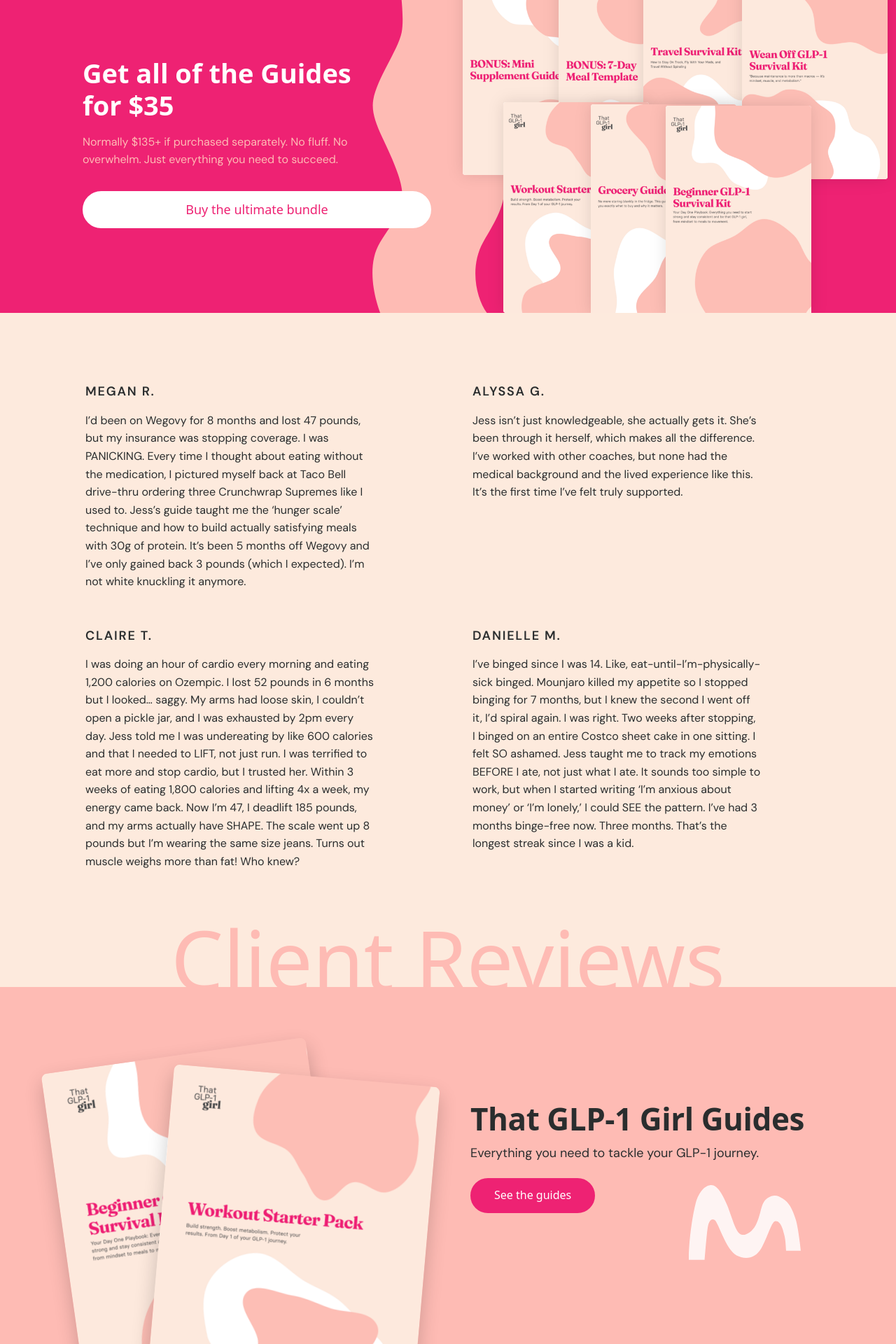
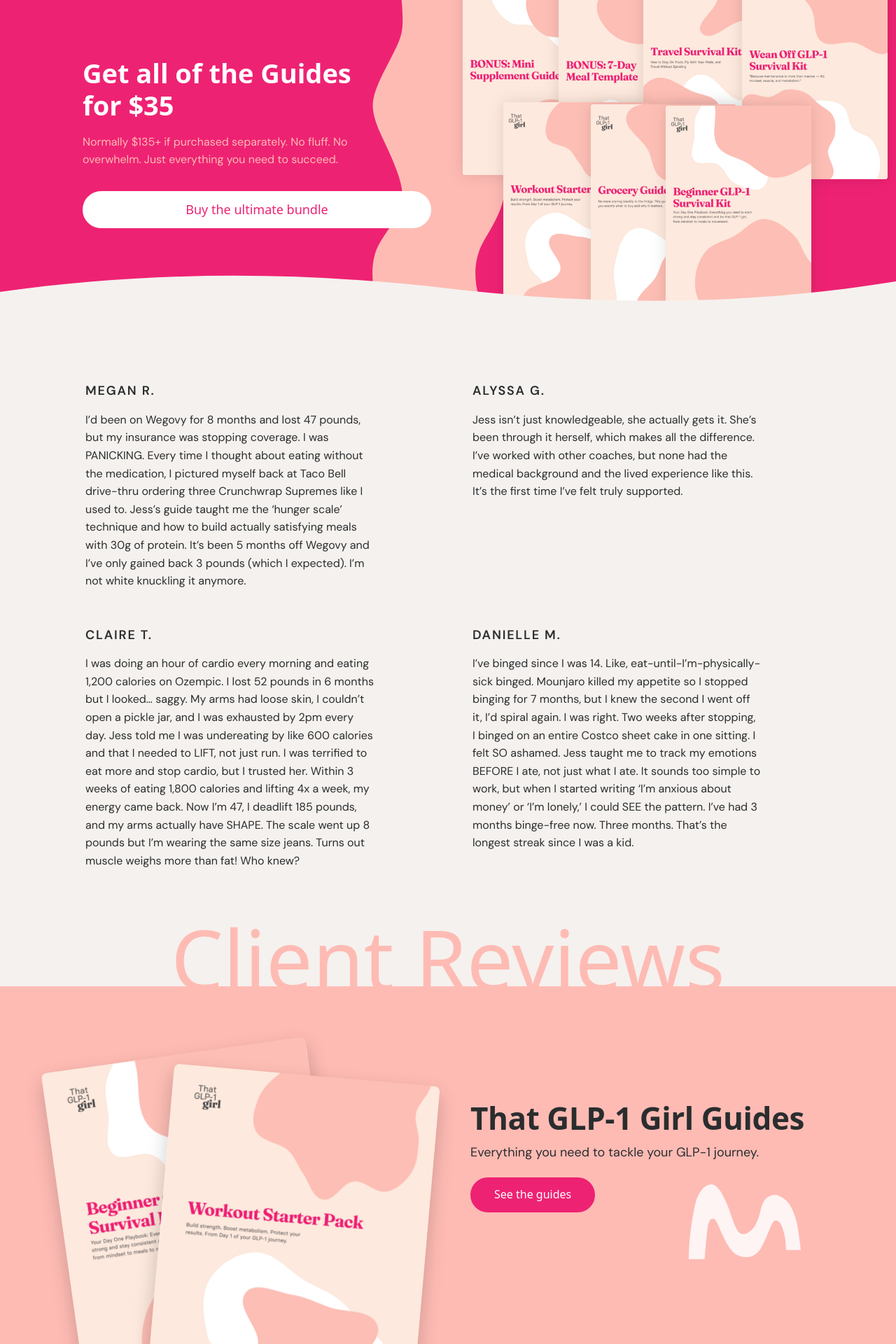
Before and after one commit to kylefiedler/glp1-marketing, a Jekyll site: the page built from about.html, in a window 1280 px wide. Shown: the part 4480-6400 px from the top of the page at 70% size. Built offline with Jekyll 4.4.1, drawn with Linux system fonts in a browser that asks for light colours; some web fonts are replaced.

Commit message:
Space out service cards and put testimonials on the app background
- More room between the flower and title, and between the copy and the
  button, on home and coaching service cards.
- Testimonials use the app's warm background (#F5F1EE, new $color-sand)
  with a wavy top edge.

Co-Authored-By: Claude Opus 5.5 <noreply@anthropic.com>

```diff
--- a/_includes/section-testimonials.html
+++ b/_includes/section-testimonials.html
@@ -4,6 +4,11 @@
   "Client Reviews" wordmark. Shared by home + about. No params.
 {%- endcomment -%}
 
+<div class="testimonials-wave" aria-hidden="true">
+  <svg viewBox="0 0 1440 60" preserveAspectRatio="none" xmlns="http://www.w3.org/2000/svg">
+    <path d="M0 60 L0 30 C 240 0, 480 0, 720 25 C 960 50, 1200 50, 1440 15 L1440 60 Z" fill="currentColor"/>
+  </svg>
+</div>
 <section class="testimonials">
   <div class="testimonials__inner">
     <ul class="testimonials__grid">
--- a/_sass/_page-home.scss
+++ b/_sass/_page-home.scss
@@ -380,7 +380,7 @@
 .home-service__icon {
   display: block;
   width: 64px;
-  margin-bottom: $space-3;
+  margin-bottom: $space-5;
 }
 
 .home-service__heading {
@@ -402,7 +402,7 @@
   max-width: 38ch;
 }
 
-.home-service__cta { margin-top: $space-4; }
+.home-service__cta { margin-top: $space-6; }
 
 @media (max-width: $bp-lg) {
   .home-services__grid { grid-template-columns: 1fr; max-width: 480px; margin-inline: auto; }
--- a/_sass/_sections.scss
+++ b/_sass/_sections.scss
@@ -468,8 +468,21 @@
 // through a two-up slider; we lay all four out as a 2x2 grid over the
 // oversized peach "Client Reviews" wordmark.
 
+// Wavy top edge, laid over the bottom of whichever section comes before.
+.testimonials-wave {
+  position: relative;
+  z-index: 3;
+  height: 60px;
+  margin: -60px 0 -1px;
+  line-height: 0;
+  color: $color-sand;
+  pointer-events: none;
+
+  svg { width: 100%; height: 100%; display: block; }
+}
+
 .testimonials {
-  background: $color-blush;
+  background: $color-sand;
   padding: $space-9 $space-5 0;
   position: relative;
   overflow: hidden;
@@ -606,7 +619,7 @@
   position: relative;
   width: 78px;
   color: $color-accent;
-  margin-bottom: $space-2;
+  margin-bottom: $space-5;
 }
 
 .service__heading {
@@ -627,7 +640,7 @@
   max-width: 40ch;
 }
 
-.service__cta { margin-top: $space-4; }
+.service__cta { margin-top: $space-6; }
 
 @media (max-width: $bp-lg) {
   .services__heading { font-size: 38px; }
--- a/_sass/_tokens.scss
+++ b/_sass/_tokens.scss
@@ -10,6 +10,7 @@ $color-peach:  #FEBBB4; // mid pink banner
 $color-blush:  #FDEADD; // pale peach section bg (app: brandBlush)
 $color-rose:   #F8A8A1; // soft coral (decorative wordmark)
 $color-mist:   #F2EFEE; // warm off-white row stripe (guide list alternation)
+$color-sand:   #F5F1EE; // warm app background (app: brandBackground)
 $color-muted:  #736768; // secondary text: dates, captions, hints (app: brandMuted)
 $color-black:  #000000;
 
```
